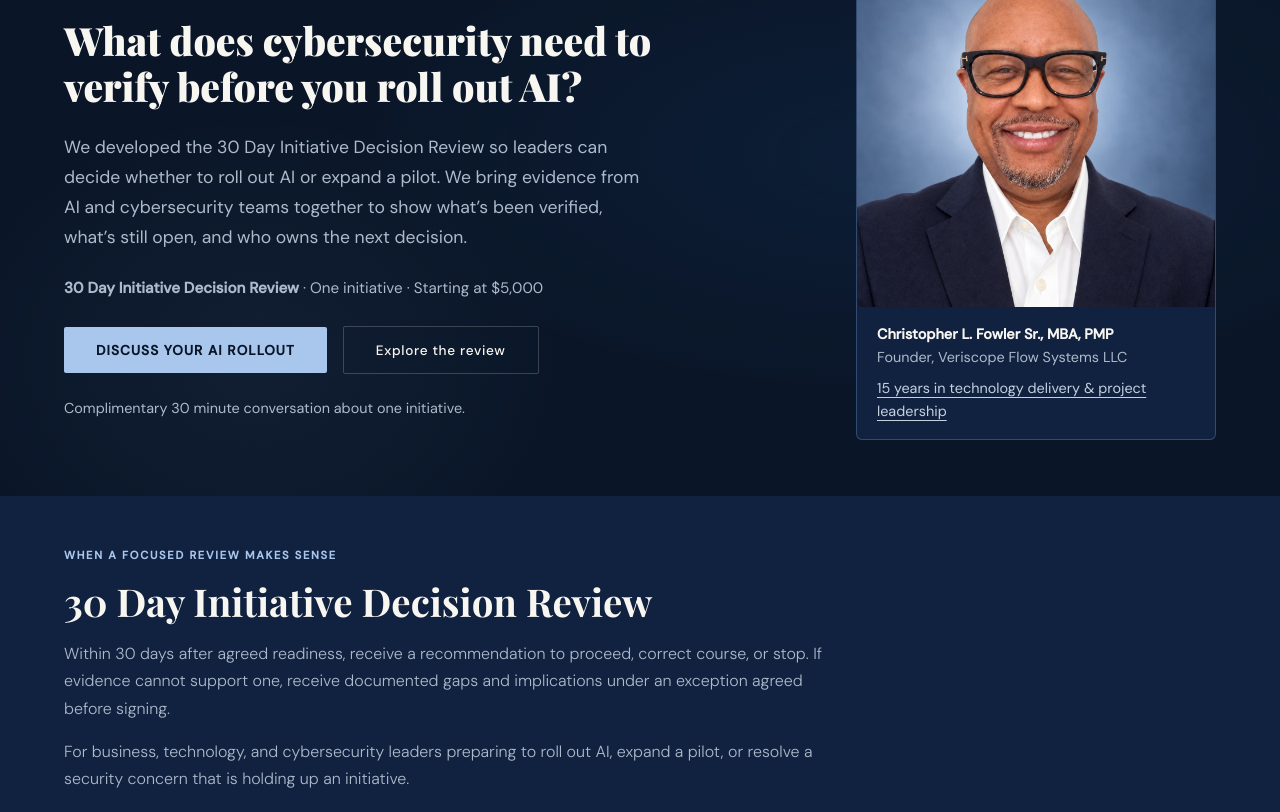
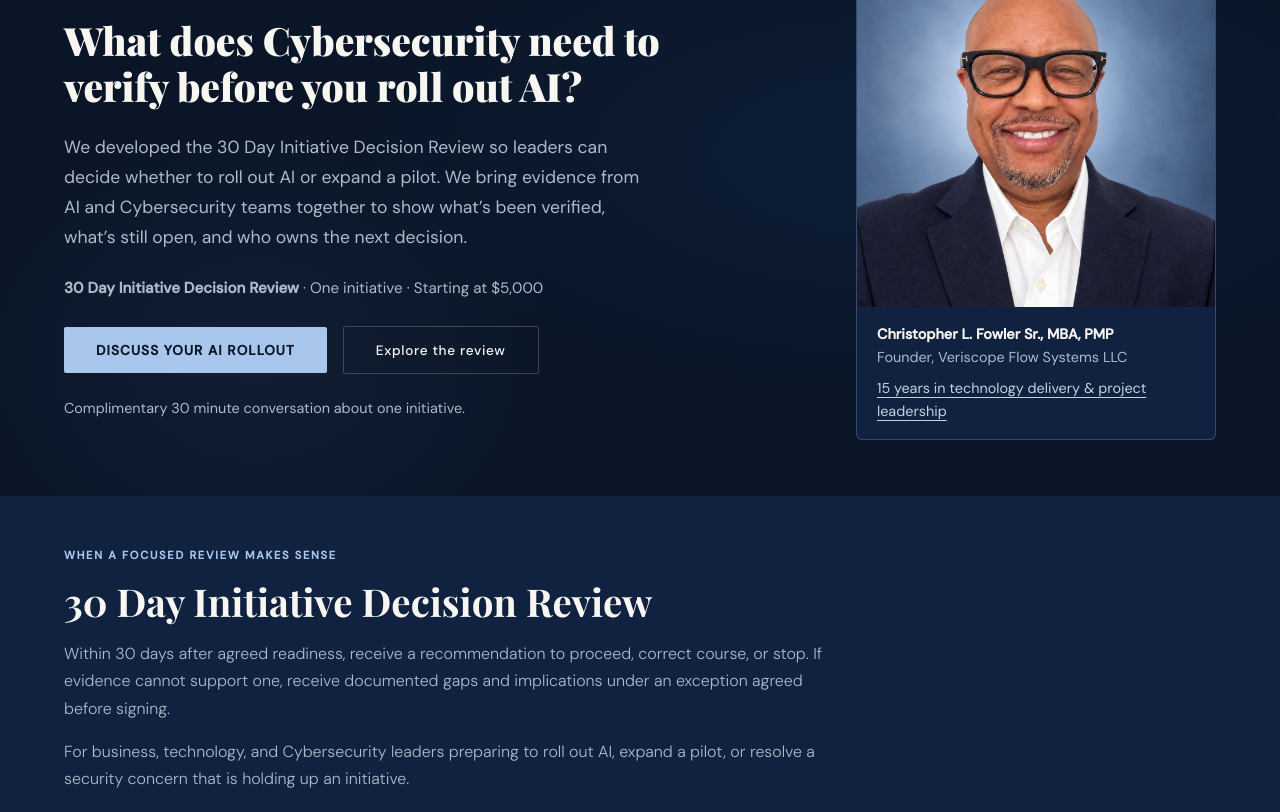
Before and after one commit to Cfowleritexec/veriscopeflowsystems, a plain HTML site: page index.html in a window 1280 px wide. Shown: the part 188-1000 px from the top of the page. Drawn offline with nearby package versions, Linux system fonts and the light colour scheme.

Commit message:
Capitalize Cybersecurity on the homepage

```diff
--- a/index.html
+++ b/index.html
@@ -7,7 +7,7 @@
 <link rel="icon" href="assets/favicon.svg" type="image/svg+xml"/>
 <meta content="width=device-width, initial-scale=1.0" name="viewport"/>
 <title>Cyber Security and AI Initiative Reviews | Veriscope</title>
-<meta name="description" content="What does cybersecurity need to verify before you roll out AI? Veriscope’s 30 Day Initiative Decision Review examines the evidence for one initiative. Starting at $5,000."/>
+<meta name="description" content="What does Cybersecurity need to verify before you roll out AI? Veriscope’s 30 Day Initiative Decision Review examines the evidence for one initiative. Starting at $5,000."/>
 <link href="https://fonts.googleapis.com/css2?family=Playfair+Display:wght@400;700;900&amp;family=DM+Sans:wght@300;400;500&amp;display=swap" rel="stylesheet"/>
 <style>
   *, *::before, *::after { box-sizing: border-box; margin: 0; padding: 0; }
@@ -910,7 +910,7 @@ nav .nav-cta, .btn-primary, .btn-full { min-height: 44px; display: inline-flex;
 
 <link href="https://veriscopeflowsystems.com/" rel="canonical"/>
 <meta content="Cyber Security, AI and Technology Decision Reviews | Veriscope" property="og:title"/>
-<meta property="og:description" content="What does cybersecurity need to verify before you roll out AI? Veriscope’s 30 Day Initiative Decision Review examines the evidence for one initiative. Starting at $5,000."/>
+<meta property="og:description" content="What does Cybersecurity need to verify before you roll out AI? Veriscope’s 30 Day Initiative Decision Review examines the evidence for one initiative. Starting at $5,000."/>
 <meta content="https://veriscopeflowsystems.com/" property="og:url"/>
 <meta content="website" property="og:type"/>
 <meta property="og:site_name" content="Veriscope Flow Systems"/>
@@ -925,13 +925,13 @@ nav .nav-cta, .btn-primary, .btn-full { min-height: 44px; display: inline-flex;
 <main id="main">
 <section class="hero"><div class="hero-grid"><div>
 <p class="brand-promise" style="font-size:1.15rem;line-height:1.6;color:var(--gold-light);margin-bottom:1.25rem;max-width:590px">Independent project reviews and decision advisory</p>
-<h1>What does cybersecurity need to verify before you roll out AI?</h1>
-<p class="hero-sub">We developed the 30 Day Initiative Decision Review so leaders can decide whether to roll out AI or expand a pilot. We bring evidence from AI and cybersecurity teams together to show what’s been verified, what’s still open, and who owns the next decision.</p>
+<h1>What does Cybersecurity need to verify before you roll out AI?</h1>
+<p class="hero-sub">We developed the 30 Day Initiative Decision Review so leaders can decide whether to roll out AI or expand a pilot. We bring evidence from AI and Cybersecurity teams together to show what’s been verified, what’s still open, and who owns the next decision.</p>
 <p class="hero-sub" style="font-size:.95rem"><strong>30 Day Initiative Decision Review</strong> · One initiative · Starting at $5,000</p>
 <div class="hero-actions"><a class="btn-primary" href="https://calendly.com/cfowler-itexec/30min" rel="noopener noreferrer" target="_blank">Discuss your AI rollout</a><a class="btn-ghost" href="#how">Explore the review</a></div>
 <p class="person-intro">Complimentary 30 minute conversation about one initiative.</p>
 </div><aside aria-label="Meet Christopher" class="founder-card"><img alt="Christopher L. Fowler Sr., founder of Veriscope Flow Systems" class="founder-portrait" decoding="async" fetchpriority="high" height="1254" loading="eager" src="assets/christopher-fowler-portrait.jpg" width="1254"/><div class="founder-caption"><strong>Christopher L. Fowler Sr., MBA, PMP</strong><span>Founder, Veriscope Flow Systems LLC</span><a class="inline-link" href="#about">15 years in technology delivery &amp; project leadership</a></div></aside></div></section>
-<section class="problem" id="how"><div class="section-inner"><div class="section-label"><span class="section-label-text">When a focused review makes sense</span></div><h2 class="section-title">30 Day Initiative Decision Review</h2><p class="section-sub" style="margin-top:1rem">Within 30 days after agreed readiness, receive a recommendation to proceed, correct course, or stop. If evidence cannot support one, receive documented gaps and implications under an exception agreed before signing.</p><p class="section-sub fit-summary">For business, technology, and cybersecurity leaders preparing to roll out AI, expand a pilot, or resolve a security concern that is holding up an initiative.</p>
+<section class="problem" id="how"><div class="section-inner"><div class="section-label"><span class="section-label-text">When a focused review makes sense</span></div><h2 class="section-title">30 Day Initiative Decision Review</h2><p class="section-sub" style="margin-top:1rem">Within 30 days after agreed readiness, receive a recommendation to proceed, correct course, or stop. If evidence cannot support one, receive documented gaps and implications under an exception agreed before signing.</p><p class="section-sub fit-summary">For business, technology, and Cybersecurity leaders preparing to roll out AI, expand a pilot, or resolve a security concern that is holding up an initiative.</p>
 <div class="steps-grid"><div class="step-card"><div class="step-week">Week 1</div><h3 class="step-title">Find the risks.</h3><p class="step-body">Compare approved records and updates. Receive a Program Risk Brief with urgent decisions and evidence gaps.</p></div><div class="step-card"><div class="step-week">Weeks 2–3</div><h3 class="step-title">Check the facts.</h3><p class="step-body">Reconcile conflicting evidence, clarify ownership gaps, and document decision conditions.</p></div><div class="step-card"><div class="step-week">By Day 30</div><h3 class="step-title">Choose the next step.</h3><p class="step-body">Receive six outputs and editable files, plus one 60-minute briefing. Client postponements use an agreed new date and do not defer output payment.</p></div></div><p class="section-sub" style="margin-top:1.25rem"><strong>Method &amp; evidence: </strong>AI compares client-approved records only with written tool and data authorization. Material findings are founder-verified. Fictional sample available.</p><p class="pricing-note">The 30 days starts after payment and agreed records, access, people, and review dates are ready. Schedule or scope changes require written agreement; expanded scope is quoted separately.</p></div></section>
 <section class="how-it-works" id="specializations" aria-labelledby="specializations-title"><div class="section-inner">
 <div class="section-label"><span class="section-label-text">Our specializations</span></div>
@@ -982,7 +982,7 @@ nav .nav-cta, .btn-primary, .btn-full { min-height: 44px; display: inline-flex;
 <h2 class="section-title">Every unresolved decision<br/>can hold up the next step.</h2>
 <div class="problem-grid"><div><p class="problem-statement">What happens if this stays unresolved for another 30 days?</p><p class="problem-body">People wait for approvals. Work has to be done again. Leaders spend time sorting through updates. A missed decision can affect the budget, a launch, a customer, or the team’s ability to deliver.</p><div class="cost-example" style="margin-top:1.5rem;padding:1.5rem;border-left:3px solid var(--gold);background:var(--navy-mid)"><h3 class="step-title">What does another month cost?</h3><p class="problem-body"><strong>For example:</strong> If your project spends $80,000 a month on staff and vendors, a 30 day delay at that same spending rate means another $80,000 in project spending. Some work may still create value during that time. The question is how much spending the delay could waste.</p><p class="problem-body">Our review starts at <strong>$5,000</strong> and provides an evidence based recommendation for leadership action.</p></div></div>
 <div class="about-body"><p><strong>Find the point where progress stops.</strong> Which decision is waiting? What evidence is missing? Who owns the next action?</p><p><strong>Make the consequence visible.</strong> Identify the time, cost, or business outcome affected by the delay.</p><p><strong>Give leadership a clear next move.</strong> Bring the facts and responsible people together so a decision can be made.</p></div></div></div></details><details id="diagnostic"><summary>How should I prepare for a conversation?</summary><div class="section-inner"><div class="section-label"><span class="section-label-text">Start with five questions</span></div><h2 class="section-title">What needs to be clear<br/>before you decide?</h2><p class="section-sub">Use these five questions to prepare for a conversation. An unclear answer gives us a place to start.</p>
-<ol class="diagnostic-list"><li>What AI rollout or cybersecurity decision is your team facing?</li><li>Who owns the next action, and when is it due?</li><li>Which decision is waiting, and who can make it?</li><li>What has cybersecurity verified, and what evidence is still missing?</li><li>What will another month of delay cost the business?</li></ol>
+<ol class="diagnostic-list"><li>What AI rollout or Cybersecurity decision is your team facing?</li><li>Who owns the next action, and when is it due?</li><li>Which decision is waiting, and who can make it?</li><li>What has Cybersecurity verified, and what evidence is still missing?</li><li>What will another month of delay cost the business?</li></ol>
 <p class="section-sub">Bring one example to a 30 minute conversation with Christopher. Discuss where your Cyber Security or AI initiative stands, the decisions ahead, and whether our 30 day review is a fit. You can describe the situation without sharing private project records.</p><div class="hero-actions" style="margin-top:2rem"><a class="btn-primary" href="https://calendly.com/cfowler-itexec/30min" rel="noopener noreferrer" target="_blank">Talk Through Your Answers</a></div><p class="person-intro">If there is a fit, the next step is a short offer with clear scope and a confirmed fee.</p></div></details><details id="payment-terms"><summary>When is payment due?</summary><p>$2,500 at signing plus $2,500 on delivery of six outputs and editable files; due upon receipt. Briefing and corrections remain included and do not defer payment. Signed SOW governs.</p></details><details id="briefing"><summary>What if the briefing is postponed?</summary><p>One 60-minute briefing is included. Client postponements use an agreed new date and do not defer output payment.</p></details><details id="corrections"><summary>What factual corrections are included?</summary><p>One factual correction round: submit within 5 business days of output delivery; response within 5 business days. Briefing and corrections remain included and do not defer payment. Signed SOW governs.</p></details></div></div></section>
 <section class="cta-section" id="cta"><div class="section-inner"><h2 class="cta-title">What decision is your team facing?</h2><p class="cta-sub">Bring one initiative to a conversation with Christopher. Discuss what your teams have verified, which questions remain open, and what leadership needs to decide next.</p><a class="btn-primary" href="https://calendly.com/cfowler-itexec/30min" rel="noopener noreferrer" target="_blank">Discuss your AI rollout</a><p class="cta-note">Complimentary 30 minute conversation about one initiative.</p></div></section>
 <details class="supporting-resources"><summary>Additional resources: AI news and learning</summary>
```
